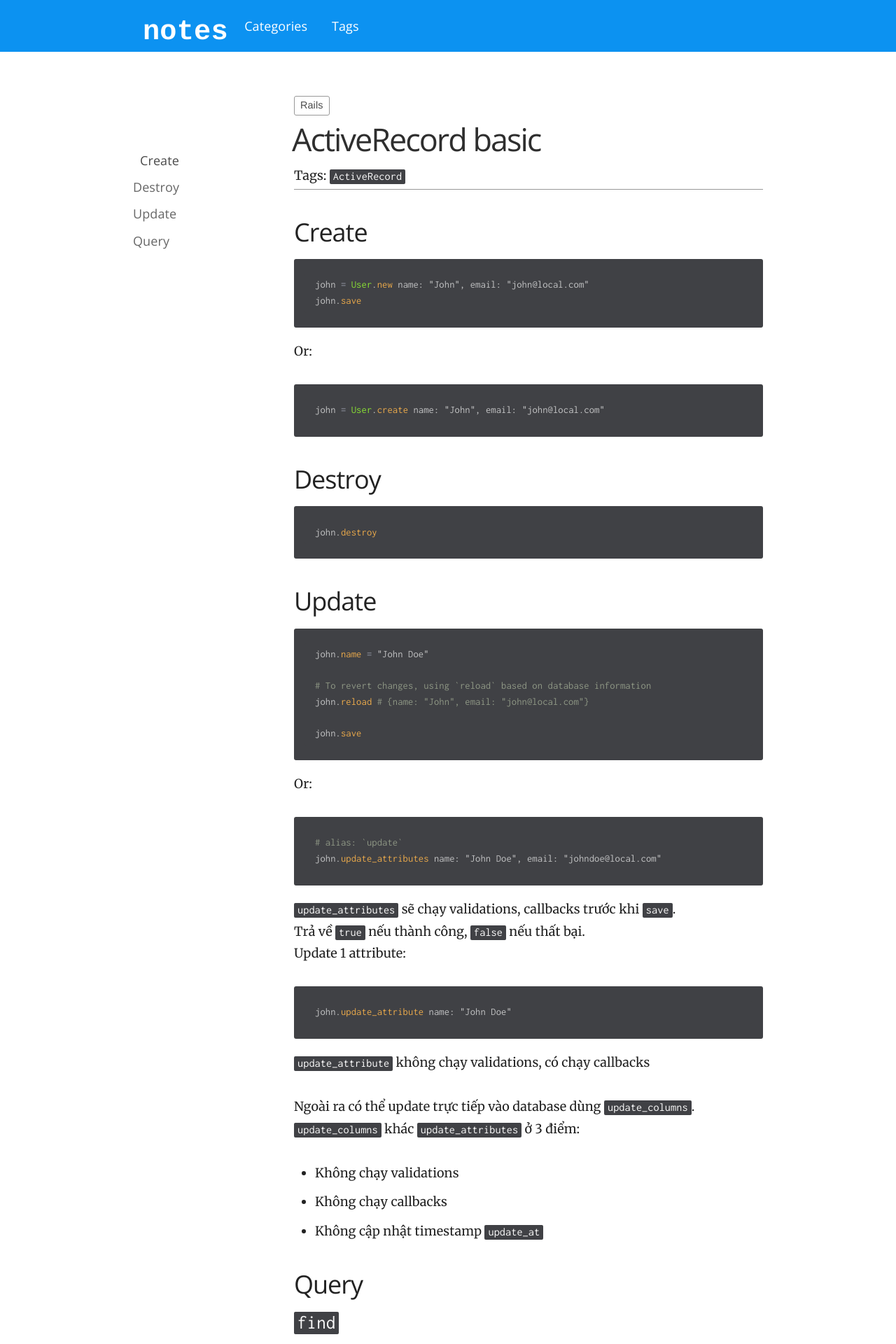
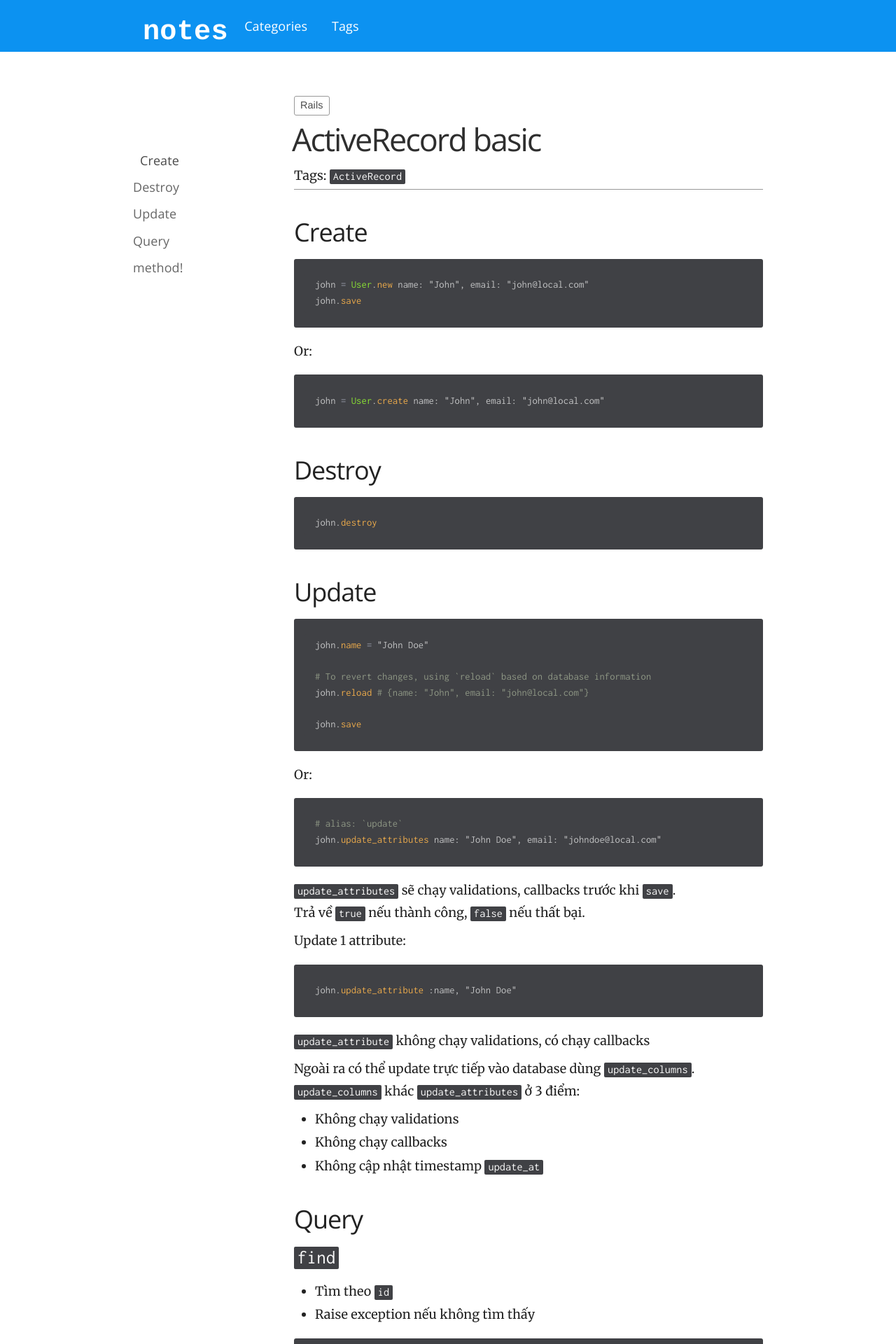
Before and after one commit to 52/nghich, a Jekyll site: the page built from _posts/2018-02-20-activerecord-basic.md, in a window 1280 px wide. Shown: the top 1920 px of the page at 70% size. Built offline with Jekyll 4.4.1, drawn with Linux system fonts in a browser that asks for light colours; nearby versions of some CDN libraries; some of the changed text lies outside the part shown.

Commit message:
Edit: ActiveRecord basic command & restyle tutorials

````diff
--- a/_posts/2018-02-20-activerecord-basic.md
+++ b/_posts/2018-02-20-activerecord-basic.md
@@ -36,9 +36,10 @@
 ```
 `update_attributes` sẽ chạy validations, callbacks trước khi `save`.
 Trả về `true` nếu thành công, `false` nếu thất bại.
+
 Update 1 attribute:
 ```ruby
-john.update_attribute name: "John Doe"
+john.update_attribute :name, "John Doe"
 ```
 `update_attribute` không chạy validations, có chạy callbacks
 
@@ -52,6 +53,7 @@
 ### `find`
 - Tìm theo `id`
 - Raise exception nếu không tìm thấy
+
 ```ruby
 User.find 1
 # => <#User id: 1, name: "John", email: "john@local.com">
@@ -61,19 +63,26 @@
 - `last(n)` lấy n phần tử cuối cùng
 - `first`, `second`, `third`, `fouth`, `fifth` lần lượt lấy 5 phần tử đầu tiên
 - `last`, `second_to_last`, `third_to_last` lần lượt lấy 3 phần tử cuối cùng
+
 Tất cả đều trả về `nil` nếu không tìm thấy.
 Nếu không có order thì mặc định order theo primary key
 ### `take`
 `take(n)` lấy ra n phần tử. Nếu không có order thì không đặt order mặc định
-### find_by
+### `find_by`
 ```ruby
 Post.find_by name: 'Spartacus', rating: 4
 Post.find_by "published_at < ?", 2.weeks.ago
 ```
 Trả về record đầu tiên thỏa mãn điều kiện.
 Trả về `nil` nếu không tìm thấy
-###`where`
+### `where`
 ### `select`
 ### `order`
 ### `pluck`
 ### `exist?`
+
+## method!
+Các method của ActiveRecord có dạng `method!` đều raise exception khi thất bại thay
+vì trả về `false` hay `nil`. Ví dụ:
+- `save` trả về `nil` khi thất bại
+- `save!` raise exception khi thất bại
--- a/_sass/tutorials.scss
+++ b/_sass/tutorials.scss
@@ -64,6 +64,16 @@
 
 		h1 {
 			margin: .2em 0;
+		}
+
+		p {
+			margin-bottom: .5em
+		}
+		ol, ul {
+			margin: .2em 0;
+		}
+		li {
+			margin: .1em 0;
 		}
 	}
 }
````
